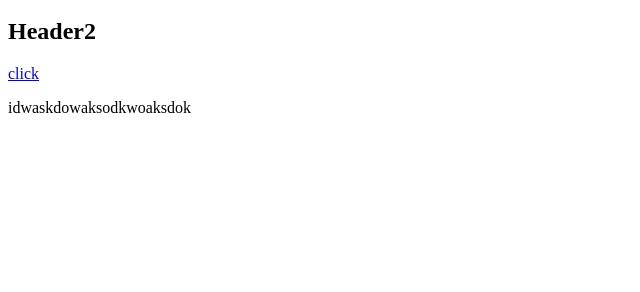
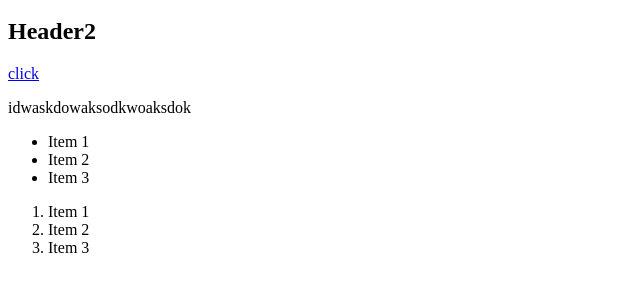
Before and after one commit to staten-island-tech/about-me-page-johnnylu3, a plain HTML site: page index.html in a window 1280 px wide. Shown: the part 48-340 px from the top of the page, without its empty margins (0-640 px from the left). Drawn offline with Linux system fonts and the light colour scheme.

Commit message:
Update index.html

```diff
--- a/index.html
+++ b/index.html
@@ -9,6 +9,18 @@
     <h1>Header</h1>
     <h2>Header2</h2> <a href="https:/www.google.com">click</a>
     <p>idwaskdowaksodkwoaksdok</p>
+    <ul>
+        <li>Item 1</li>
+        <li>Item 2</li>
+        <li>Item 3</li>
+    </ul>
+    <ol>
+        <li>Item 1</li>
+        <li>Item 2</li>
+        <li>Item 3</li>
+    </ol>
+    <img src="" alt="">
+
     <!-- block level - own line -->
     <!-- inline do not  -->
 </body>
```
